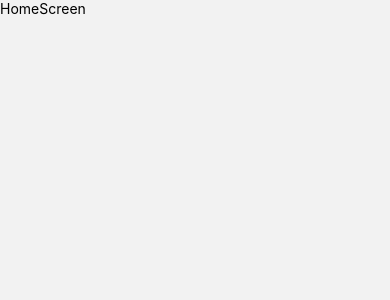
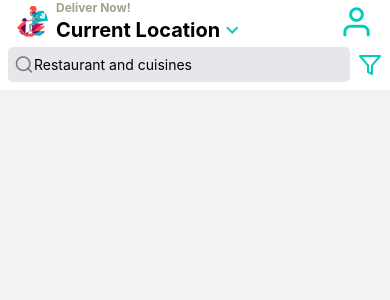
Before and after one commit to SoloLeveller95/foodbear-frontend, a React Native app: screen /Home in a window 390 px wide. Shown: the top 300 px of the page. Built offline with nearby package versions, Linux system fonts and the light colour scheme.

Commit message:
Header UI complete

```diff
--- a/screens/HomeScreen.tsx
+++ b/screens/HomeScreen.tsx
@@ -1,12 +1,114 @@
-import { StyleSheet, Text, View } from "react-native";
+import {
+	SafeAreaView,
+	StyleSheet,
+	Text,
+	View,
+	Platform,
+	StatusBar,
+	Image,
+	TextInput,
+	ScrollView,
+} from "react-native";
 import React from "react";
+import {
+	MaterialCommunityIcons,
+	Feather,
+	FontAwesome5,
+} from "@expo/vector-icons";
 
 export default function HomeScreen() {
 	return (
-		<View>
-			<Text>HomeScreen</Text>
-		</View>
+		<SafeAreaView style={styles.AndroidSafeArea}>
+			{/* Header */}
+			<View style={styles.headerTop}>
+				<Image style={styles.logo} source={require("../assets/logo.png")} />
+				<View style={styles.leftHeaderTextContainer}>
+					<Text style={styles.text1}>Deliver Now!</Text>
+					<View style={styles.text2Container}>
+						<Text style={styles.text2}>Current Location</Text>
+
+						<MaterialCommunityIcons
+							name="chevron-down"
+							size={24}
+							color="#00CCBB"
+						/>
+					</View>
+				</View>
+				<Feather name="user" size={35} color="#00CCBB" />
+			</View>
+			{/* Search */}
+			<View style={styles.headerBottom}>
+				<View style={styles.search}>
+					<Feather name="search" size={20} color="gray" />
+					<TextInput
+						placeholder="Restaurant and cuisines"
+						keyboardType="default"
+					/>
+				</View>
+				<Feather name="filter" size={24} color="#00CCBB" />
+			</View>
+			{/* Body */}
+			<ScrollView>
+				{/* Categories */}
+				{/* Featured rows */}
+			</ScrollView>
+		</SafeAreaView>
 	);
 }
 
-const styles = StyleSheet.create({});
+const styles = StyleSheet.create({
+	// SafeAreaView only works on IOS and this is the workaround for Android.
+	AndroidSafeArea: {
+		// flex: 1,
+		backgroundColor: "white",
+		paddingTop: Platform.OS === "android" ? StatusBar.currentHeight : 0,
+	},
+	logo: {
+		height: 28,
+		width: 28,
+		padding: 16,
+		borderRadius: 9999,
+	},
+	headerTop: {
+		flexDirection: "row",
+		paddingBottom: 3,
+		alignItems: "center",
+		marginHorizontal: 16,
+	},
+	leftHeaderTextContainer: {
+		marginLeft: 8,
+		flex: 1,
+	},
+	text1: {
+		fontWeight: "bold",
+		color: "rgb(156, 163, 143)",
+		fontSize: 12,
+		lineHeight: 16,
+	},
+	text2Container: {
+		flexDirection: "row",
+		alignItems: "center",
+	},
+
+	text2: {
+		fontWeight: "bold",
+		fontSize: 20,
+		lineHeight: 28,
+	},
+	headerBottom: {
+		flexDirection: "row",
+		alignItems: "center",
+		paddingBottom: 8,
+		paddingHorizontal: 8,
+	},
+	search: {
+		flexDirection: "row",
+		flex: 1,
+		alignItems: "center",
+		marginRight: 8,
+
+		padding: 6,
+		backgroundColor: "rgb(229, 231, 235)",
+		borderRadius: 5,
+	},
+});
```
Also changed, not shown: assets/Logo.avif (added), assets/logo.png (added).
